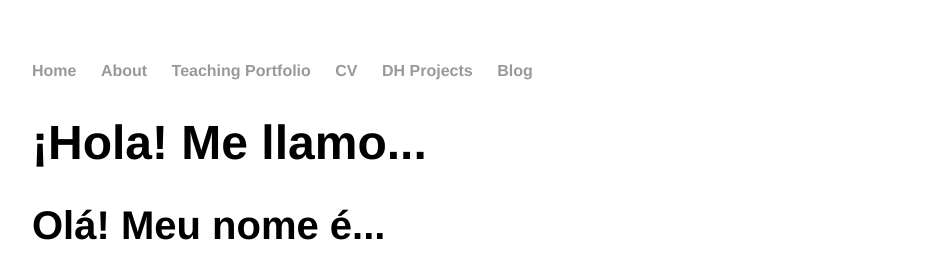
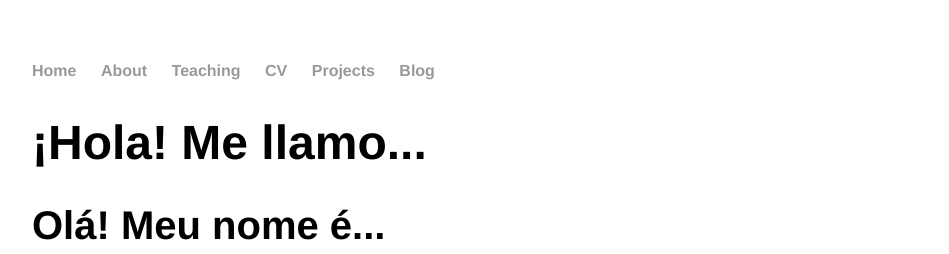
Before and after one commit to samgjohnson/samgjohnson.github.io, a Jekyll site: the page built from index.html, in a window 1280 px wide. Shown: the top 254 px of the page, without its empty margins (160-1109 px from the left). Built offline with Jekyll 4.4.1, drawn with Linux system fonts in a browser that asks for light colours.

Commit message:
Update default.html

```diff
--- a/_layouts/default.html
+++ b/_layouts/default.html
@@ -10,9 +10,9 @@
 	    		<ul>
 	        		<li><a href="/">Home</a></li>
 		        	<li><a href="/about">About</a></li>
-					    <li><a href="/teaching portfolio">Teaching Portfolio</a></li>
+					    <li><a href="/teaching portfolio">Teaching</a></li>
 	        		<li><a href="/cv">CV</a></li>
-							<li><a href="/dhprojects">DH Projects</a></li>
+							<li><a href="/dhprojects">Projects</a></li>
 	        		<li><a href="/blog">Blog</a></li>
 	    		</ul>
 			</nav>
```
